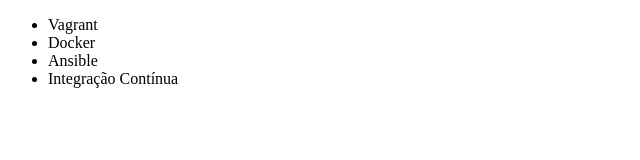
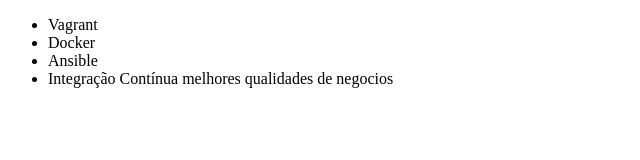
Before and after one commit to gleissonhcd/gleisson-git, a plain HTML site: page index.html in a window 1280 px wide. Shown: the whole page, without its empty margins (0-640 px from the left). Drawn offline with Linux system fonts and the light colour scheme.

Commit message:
renomeando curso de intregração

```diff
--- a/index.html
+++ b/index.html
@@ -9,7 +9,7 @@
         <li>Vagrant</li>
         <li>Docker</li>
         <li>Ansible</li>
-        <li>Integração Contínua</li>
+        <li>Integração Contínua melhores qualidades de negocios</li>
     </ul>
 </body>
 </html>
```
